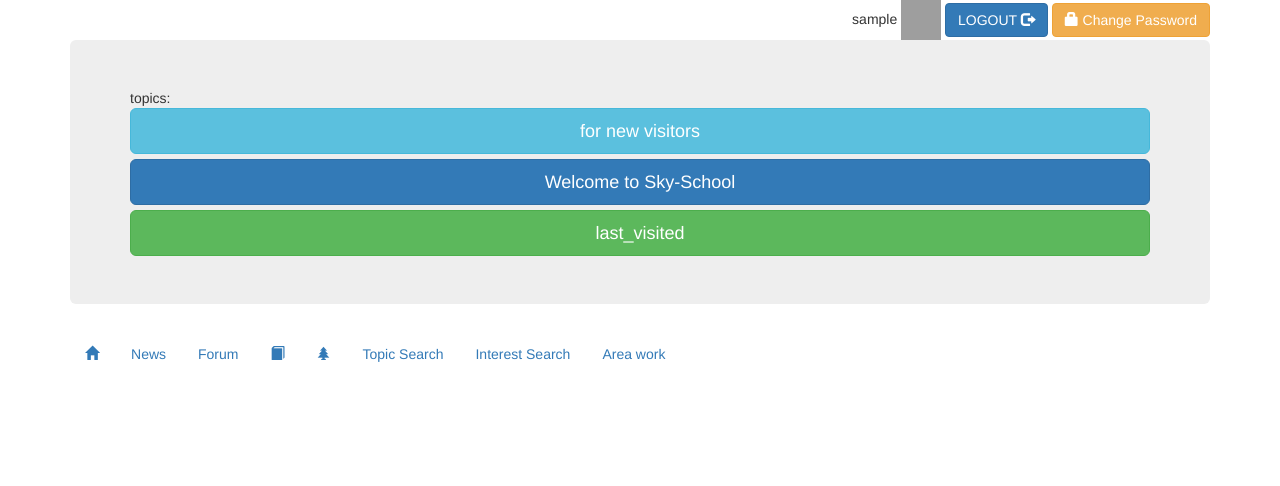
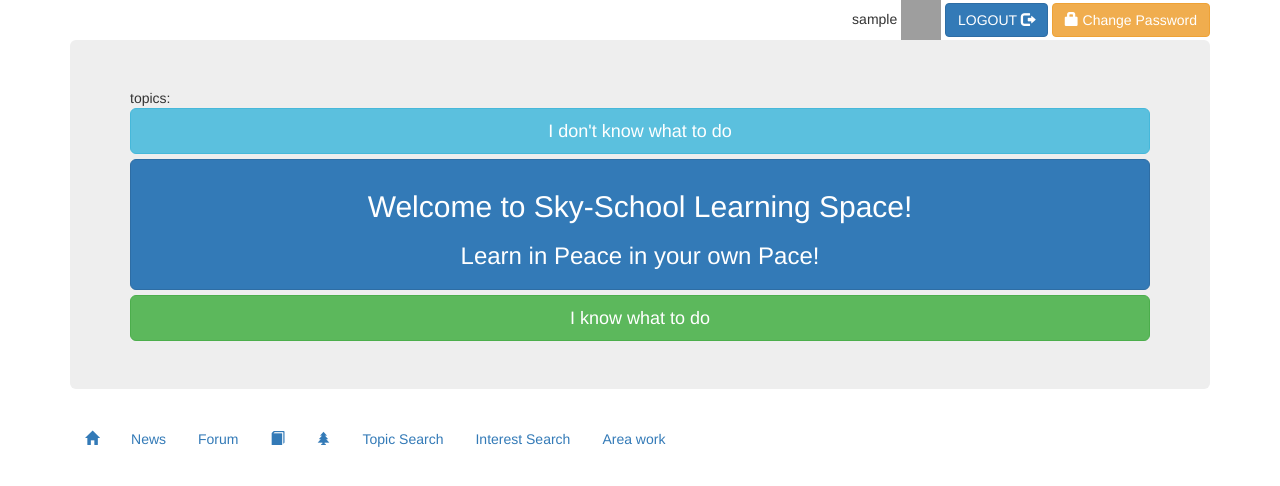
Before and after one commit to jfeldman777/sky2018, a Django app: template templates/index.html in a window 1280 px wide. Shown: the top 486 px of the page. Run offline with Django 3.2, Linux system fonts and the light colour scheme; the template is opened without the code that fills it, so the values that code supplies are empty; the visitor is signed in with stand-in values (Sample User, id 1); parts of the project's set-up code (start-up, migrations or seed data) failed here and were passed over; some libraries are stand-ins or nearby versions; grey boxes are pictures that could not be loaded.

Commit message:
welcome button 3

```diff
--- a/templates/index.html
+++ b/templates/index.html
@@ -2,23 +2,22 @@
 {% load i18n %}
 
 {% block content %}
-
 {% trans 'topics' %}:{{total}}
 
 
 <a href="http://hbtjournal.com/club/new2.html" class="btn btn-info btn-lg btn-block">
-{% trans 'for new visitors' %}
+I don't know what to do
 </a>
 
 <a href="/topic_tree/0/" class="btn btn-primary btn-lg btn-block">
-  {% trans 'Welcome to Sky-School' %}
+<h2>Welcome to Sky-School Learning Space! </h2>
+ <h3>Learn in Peace in your own Pace!</h3>
 </a>
 
 {% if not user.is_anonymous %}
 <a href="/topic_tree/{{last_visited.id}}/" class="btn btn-success btn-lg btn-block"
-title="{{last_visited}}"
->
-  {% trans 'last_visited' %}
+title="{{last_visited}}">
+I know what to do
 </a>
 
 {% endif %}
```
